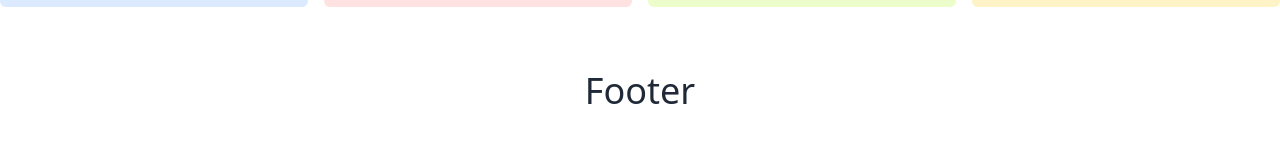
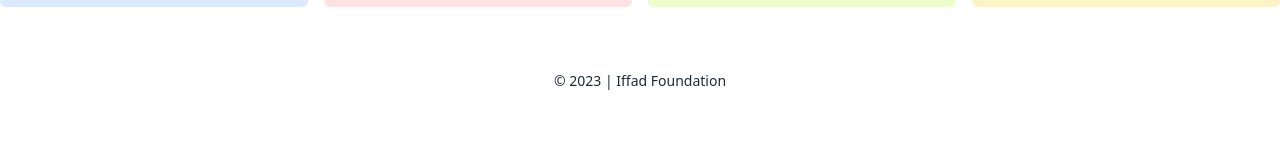
Before and after one commit to rootnure/donation-campaign-48, a React (Vite) app: page / in a window 1280 px wide. Shown: the part 1918-2061 px from the top of the page. Built offline with nearby package versions, Linux system fonts and the light colour scheme.

Commit message:
README.md file updated with Q-A and Live Links

```diff
--- a/src/components/Footer/Footer.jsx
+++ b/src/components/Footer/Footer.jsx
@@ -3,7 +3,7 @@
 const Footer = () => {
     return (
         <footer className="h-20">
-            <p className="text-4xl text-center">Footer</p>
+            <p className="text-sm text-center">&copy; 2023 | Iffad Foundation</p>
         </footer>
     );
 };
```
Also changed, not shown: 1 other file (tests, documents, lock files or other folders).
